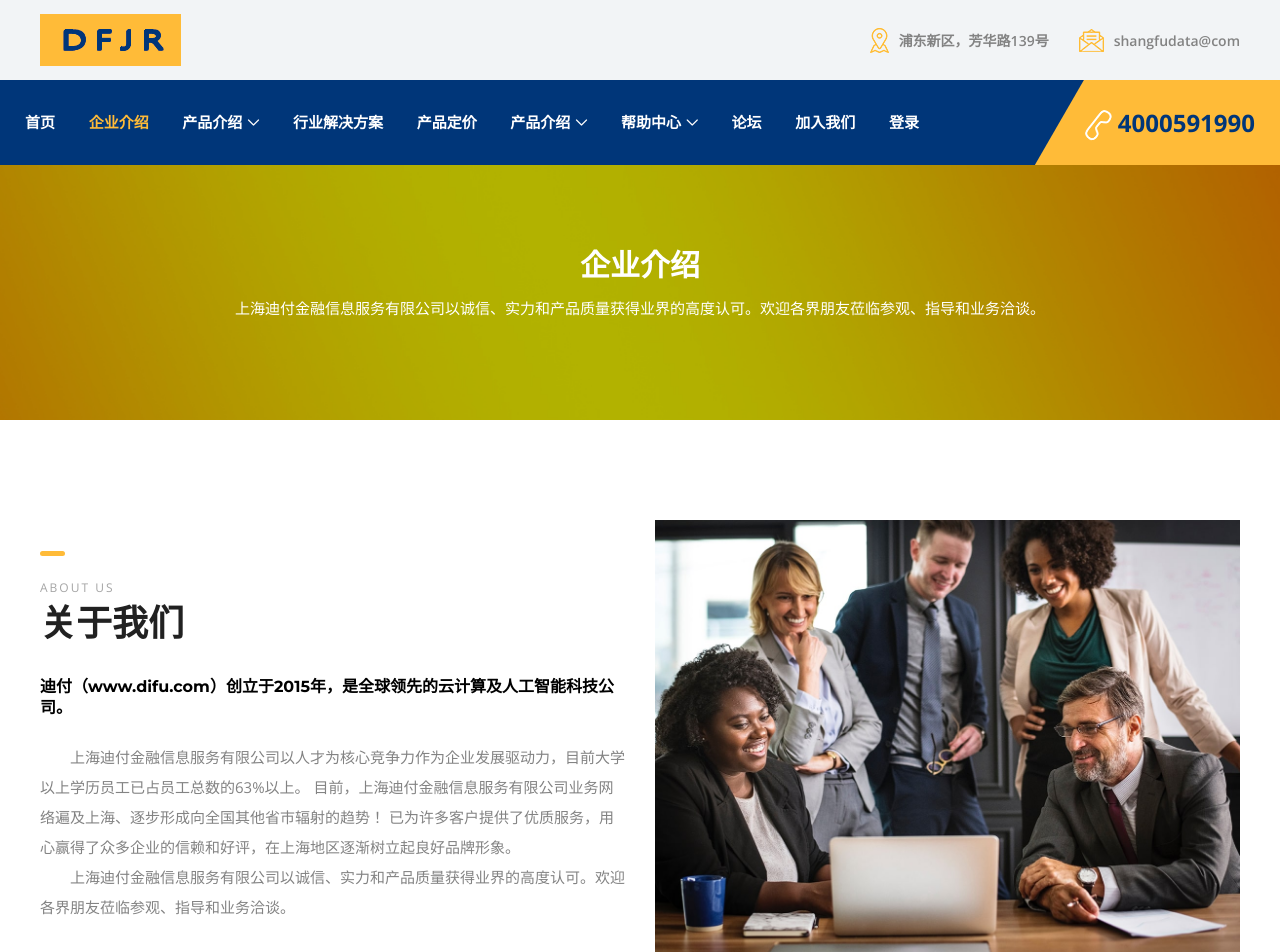
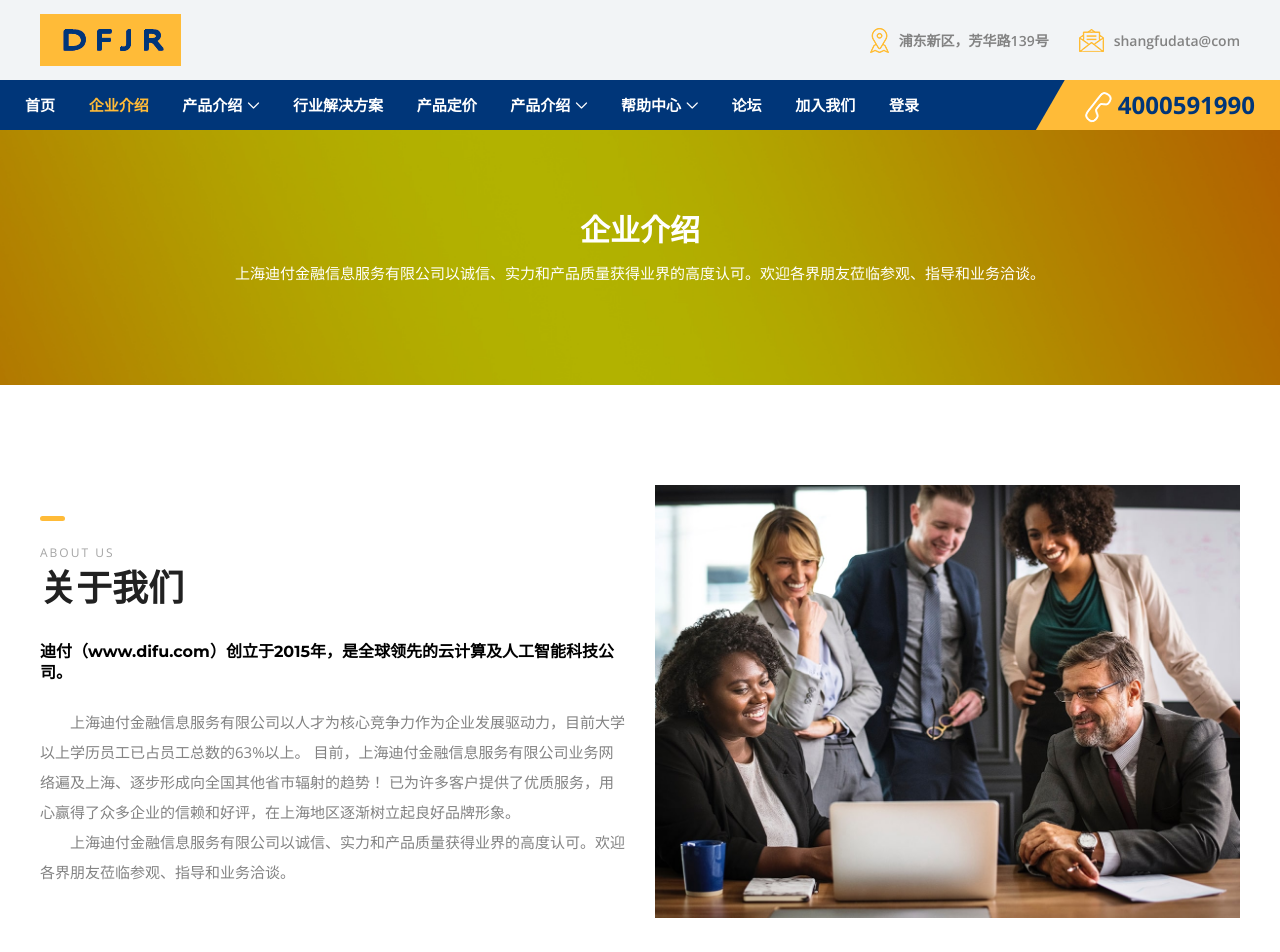
Before and after one commit to sitb-and-Team/difu-enterprise-web-b, a PHP site: page /about.html in a window 1280 px wide. Shown: the top 952 px of the page. Run offline with PHP 8.4, Linux system fonts and the light colour scheme; some web fonts are replaced.

Commit message:
修改导航高度

```diff
--- a/src/css/style.css
+++ b/src/css/style.css
@@ -600,7 +600,7 @@ img {
 }
 
 .header-area .credit-main-menu .classy-navbar {
-    height: 85px;
+    height: 50px;
     padding: 0;
     background-color: #003679;
 }
@@ -695,8 +695,8 @@ img {
     height: 260%;
     content: '';
     position: absolute;
-    top: 24%;
-    left: 0;
+    top: 30%;
+    left: 10px;
     z-index: -1;
     background-color: #ffbb38;
     -webkit-transform: rotate(30deg);
@@ -719,7 +719,7 @@ img {
     font-size: 24px;
     color: #003679;
     font-weight: 700;
-    line-height: 85px;
+    line-height: 50px;
 }
 
 .header-area .credit-main-menu .classy-navbar .contact a:hover {
```
